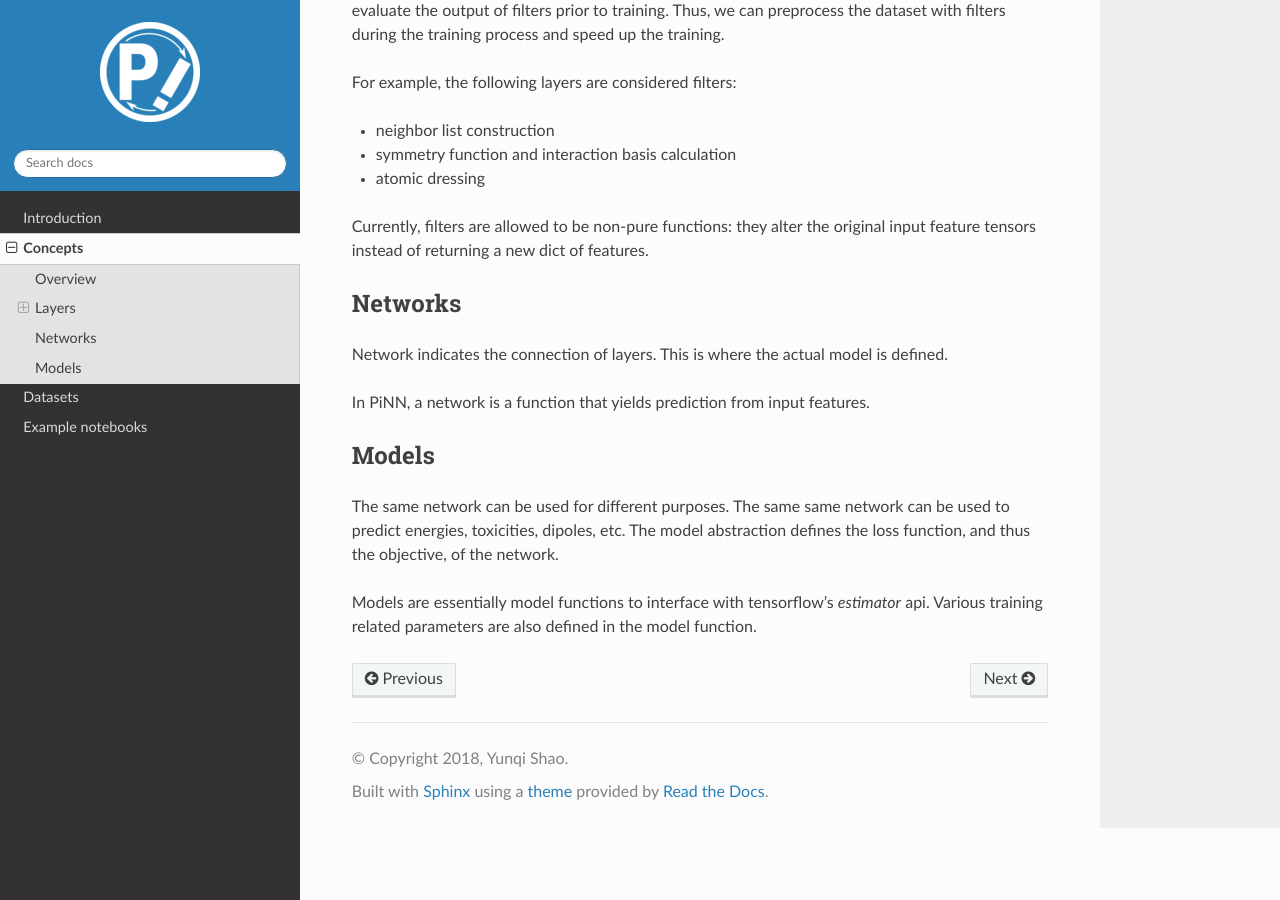
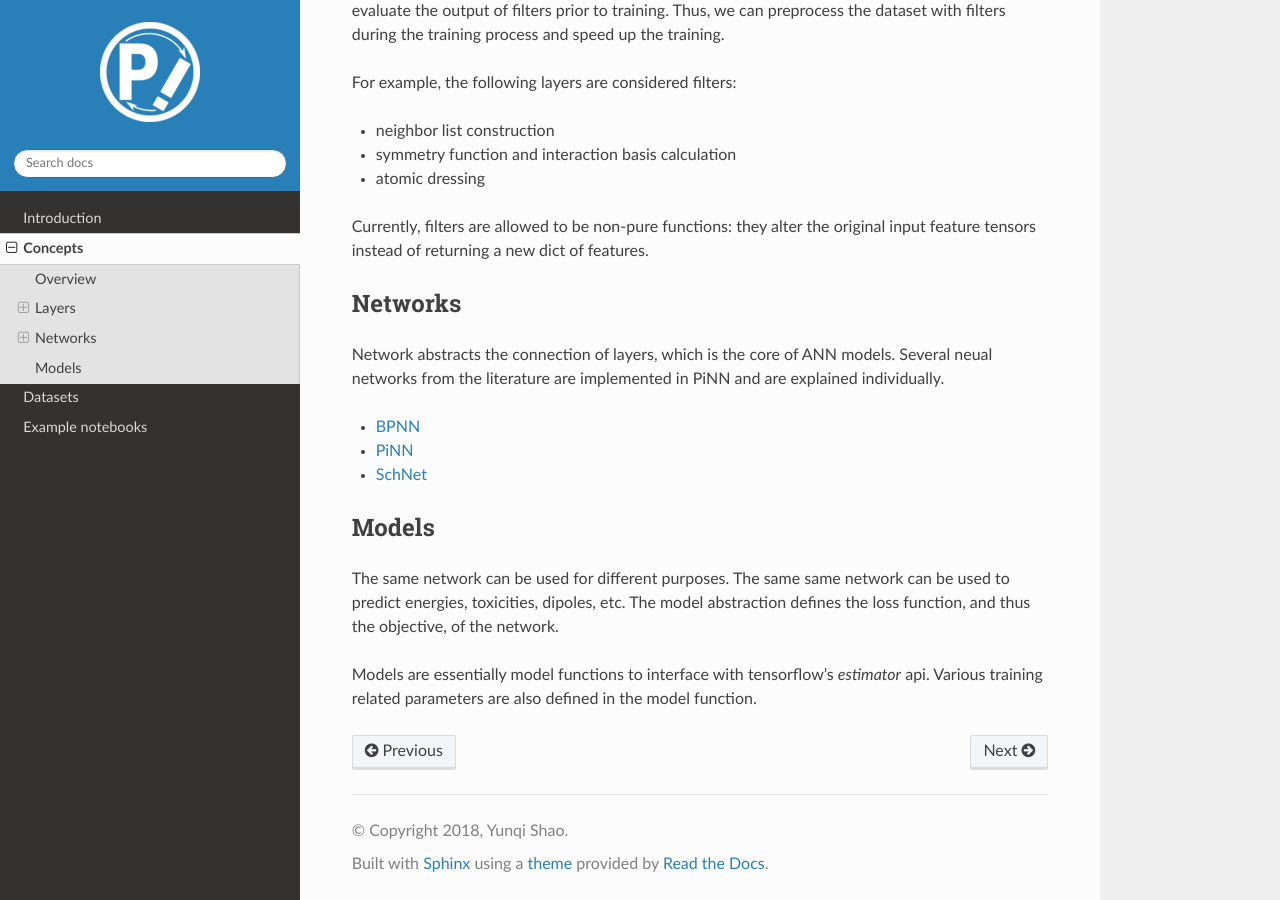
Before and after one commit to Teoroo-CMC/PiNN, a Sphinx documentation site: the page built from doc/concepts.rst, in a window 1280 px wide and 900 px high, scrolled down 1455 px. Built offline with Sphinx 7.4.7 and the Read the Docs theme 2.0.0, drawn with Linux system fonts in a browser that asks for light colours.

Commit message:
Initial documentation for networks

```diff
--- a/doc/concepts.rst
+++ b/doc/concepts.rst
@@ -78,10 +78,17 @@ input feature tensors instead of returning a new dict of features.
 
 Networks
 --------
-Network indicates the connection of layers. This is where the actual model is
-defined.
+Network abstracts the connection of layers, which is the core of ANN models.
+Several neual networks from the literature are implemented in PiNN and
+are explained individually.
 
-In PiNN, a network is a function that yields prediction from input features.
+.. toctree::
+   :maxdepth: 1
+
+   networks/bpnn.rst
+   networks/pinn.rst
+   networks/schnet.rst
+
 
 Models
 ------
--- a/doc/conf.py
+++ b/doc/conf.py
@@ -44,6 +44,7 @@ extensions = [
     'nbsphinx',
     'sphinx.ext.mathjax',
     'sphinxcontrib.bibtex',
+    'sphinx.ext.napoleon',
 ]
 nbsphinx_execute = 'never'
 
```
Also changed, not shown: doc/networks/bpnn.rst (added, +19 -0 lines), doc/networks/pinn.rst (added, +18 -0 lines), doc/networks/schnet.rst (added, +18 -0 lines), 1 other file.
